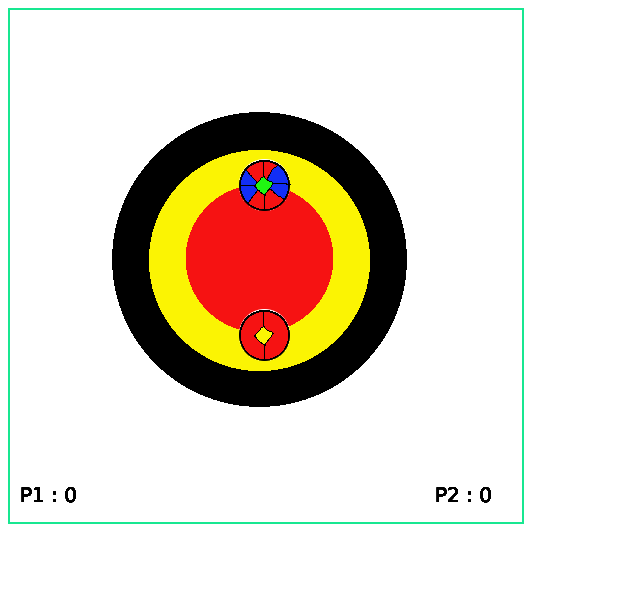
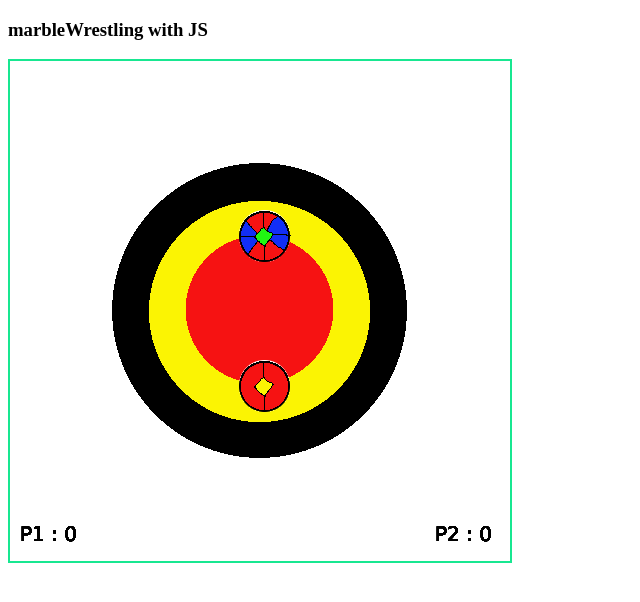
Before and after one commit to OsmanTahirKuzu/marbleWrestling, a plain HTML site: page index.html in a window 1280 px wide. Shown: the whole page, without its empty margins (0-640 px from the left). Drawn offline with Linux system fonts and the light colour scheme.

Commit message:
Update index.html

```diff
--- a/index.html
+++ b/index.html
@@ -4,9 +4,8 @@
     <title>marbleWrestling with JS</title>
   </head>
   <body>
-
-    <canvas id="canvas" width="512" height="512" style="border:2px solid #18e791;"></canvas>
-
-   <script src="marbleWrestling.js"></script>
+    <h3>marbleWrestling with JS</h3>
+    <canvas id="canvas" width="500" height="500" style="border:2px solid #18e791;"></canvas>
+    <script src="marbleWrestling.js"></script>
   </body>
 </html>
```
